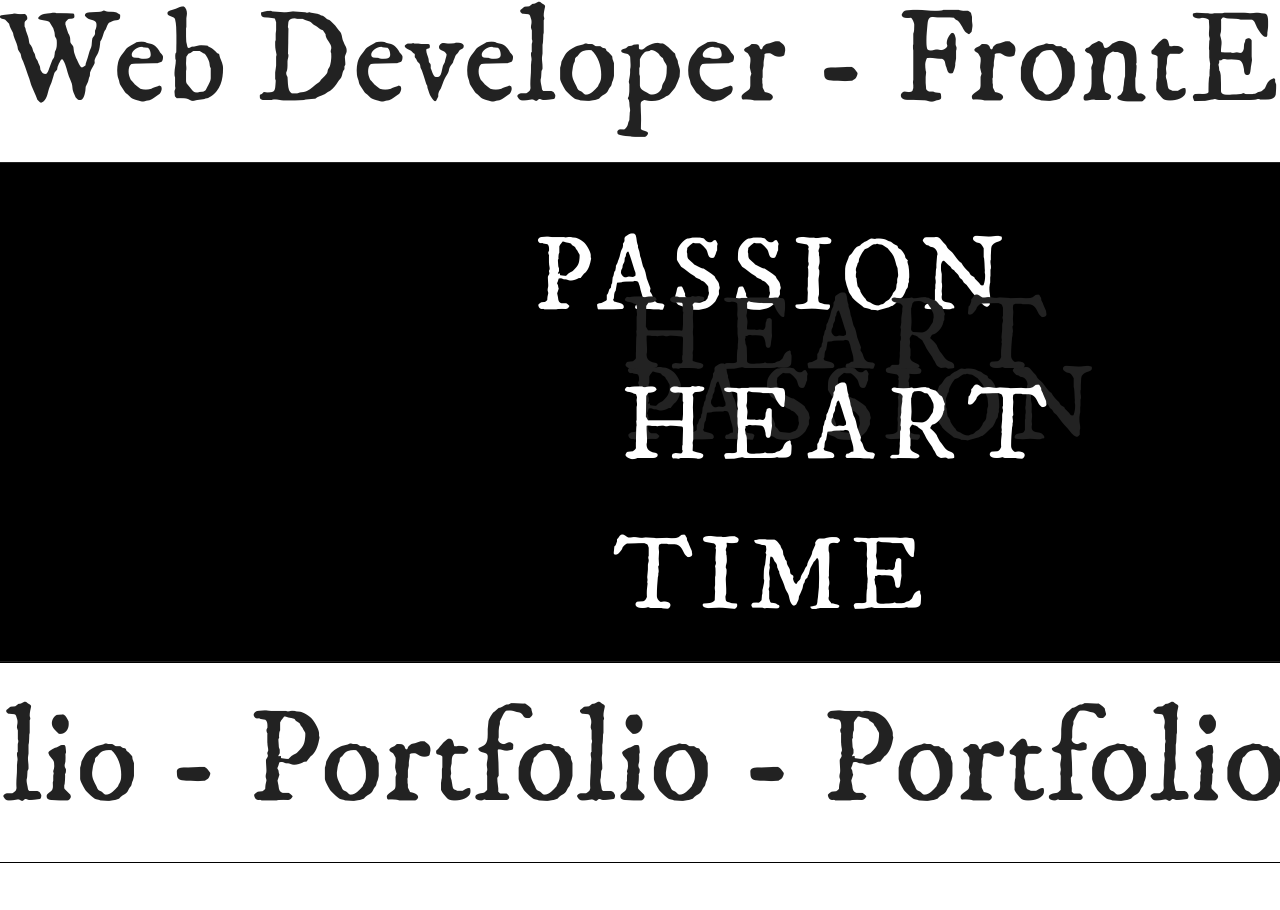
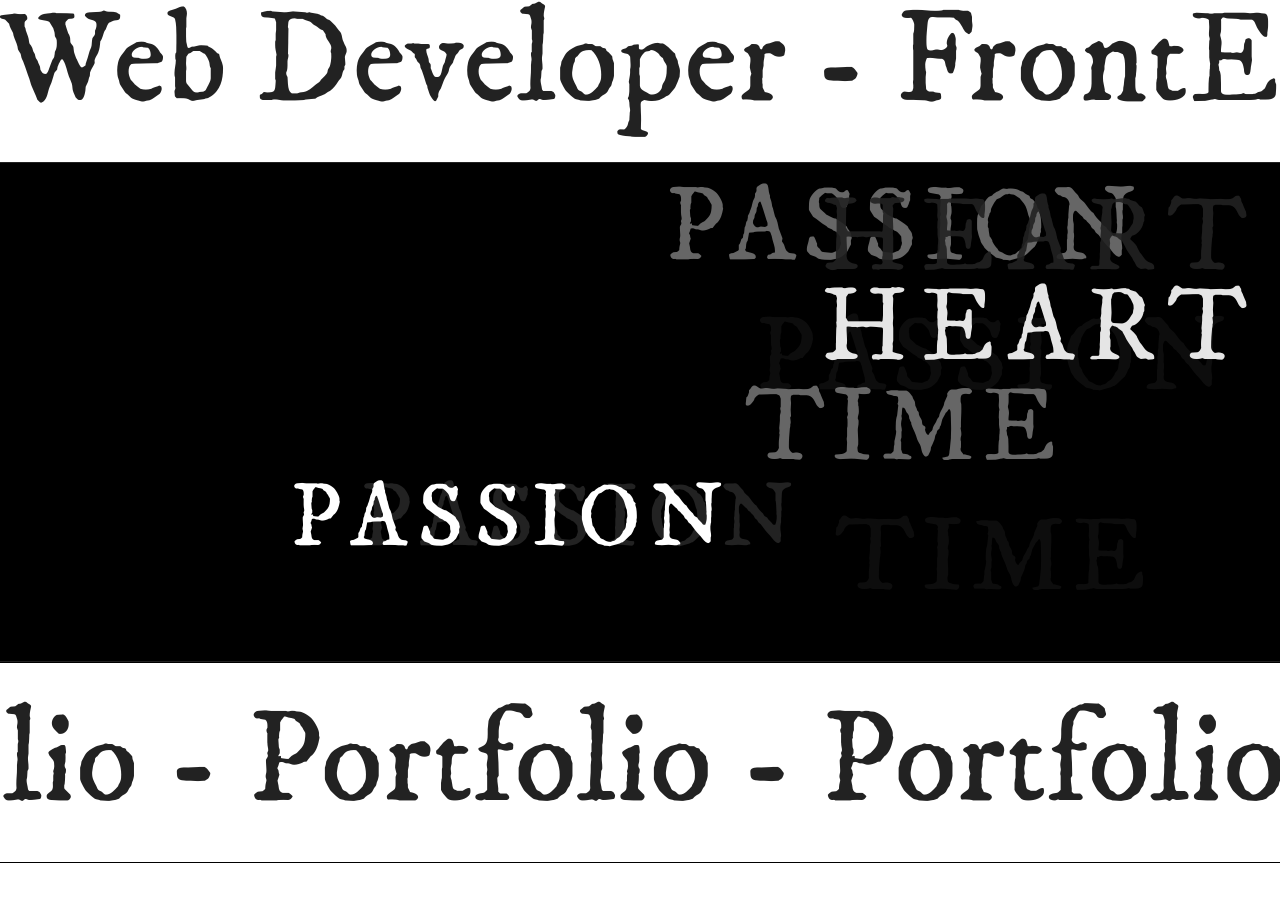
Before and after one commit to Matthave/frontEnd, a React (Create React App) app: page / in a window 1280 px wide. Shown: the part 1038-1948 px from the top of the page. Built offline with nearby package versions, Linux system fonts and the light colour scheme.

Commit message:
Gallery, AboutM, Portfolio styles change

```diff
--- a/src/components/Gallery.js
+++ b/src/components/Gallery.js
@@ -12,6 +12,16 @@ function Gallery() {
       <div className="gallery__passion gallery__obstinacy">
         <h2 className='gallery__text'>TIME</h2>
       </div>
+
+      <div className="gallery__passion gallery__passion duplicate">
+        <h2 className='gallery__text'>PASSION</h2>
+      </div>
+      <div className="gallery__passion gallery__heart duplicate">
+        <h2 className='gallery__text'>HEART</h2>
+      </div>
+      <div className="gallery__passion gallery__obstinacy duplicate">
+        <h2 className='gallery__text'>TIME</h2>
+      </div>
     </section>
   )
 }
--- a/src/css/style.css
+++ b/src/css/style.css
@@ -441,6 +441,27 @@ body {
           animation: textGallery 1.5s 1.5s step-start infinite both;
 }
 
+.gallery__passion.duplicate {
+  position: relative;
+  left: -10%;
+  -webkit-animation: textGallery 1.7s step-start infinite both;
+          animation: textGallery 1.7s step-start infinite both;
+}
+
+.gallery__heart.duplicate {
+  position: relative;
+  left: -215%;
+  -webkit-animation: textGallery 1.3s 0.8s step-start infinite both;
+          animation: textGallery 1.3s 0.8s step-start infinite both;
+}
+
+.gallery__obstinancy.duplicate {
+  position: relative;
+  left: -5%;
+  -webkit-animation: textGallery 1.8s 2s step-start infinite both;
+          animation: textGallery 1.8s 2s step-start infinite both;
+}
+
 @-webkit-keyframes textGallery {
   0% {
     letter-spacing: 0px;
@@ -589,57 +610,65 @@ body {
   }
 }
 
-@media (min-width: 1200px) {
+@media (min-width: 800px) {
   @-webkit-keyframes textGallery {
     0% {
       letter-spacing: 0px;
       text-shadow: 60px 20px #222;
       font-size: 5rem;
-      -webkit-transform: translateX(94px);
-              transform: translateX(94px);
+      -webkit-transform: translateX(288px);
+              transform: translateX(288px);
+      opacity: 1;
     }
     10% {
       letter-spacing: 0px;
       text-shadow: 70px 70px #222;
       -webkit-transform: translateX(0px);
               transform: translateX(0px);
+      opacity: 0.7;
     }
     20% {
       letter-spacing: 2px;
       text-shadow: 90px -110px #222;
-      -webkit-transform: translateX(68px);
-              transform: translateX(68px);
+      -webkit-transform: translateX(136px);
+              transform: translateX(136px);
+      opacity: 0;
     }
     30% {
       letter-spacing: 5px;
       text-shadow: -110px -50px #222;
-      -webkit-transform: translateX(-132px);
-              transform: translateX(-132px);
+      -webkit-transform: translateX(-254px);
+              transform: translateX(-254px);
+      opacity: 1;
     }
     40% {
       letter-spacing: 6px;
       text-shadow: 90px 130px #222;
-      -webkit-transform: translateX(132px);
-              transform: translateX(132px);
+      -webkit-transform: translateX(264px);
+              transform: translateX(264px);
+      opacity: 0.4;
     }
     50% {
       letter-spacing: 1px;
       text-shadow: -110px 130px #222;
       -webkit-transform: translateX(0px);
               transform: translateX(0px);
+      opacity: 1;
     }
     60% {
       letter-spacing: 2px;
       text-shadow: -50px -150px #222;
-      -webkit-transform: translateX(166px);
-              transform: translateX(166px);
+      -webkit-transform: translateX(332px);
+              transform: translateX(332px);
+      opacity: 0.5;
     }
     70% {
       letter-spacing: 12px;
       text-shadow: 0px -90px #222;
       font-size: 7rem;
-      -webkit-transform: translateX(200px);
-              transform: translateX(200px);
+      -webkit-transform: translateX(400px);
+              transform: translateX(400px);
+      opacity: 0.9;
     }
     80% {
       letter-spacing: 6px;
@@ -647,13 +676,15 @@ body {
       font-size: 13rem;
       -webkit-transform: translateX(0px);
               transform: translateX(0px);
+      opacity: 1;
     }
     90% {
       letter-spacing: 8px;
       text-shadow: -110px 0px #222;
       font-size: 4rem;
-      -webkit-transform: translateX(-132px);
-              transform: translateX(-132px);
+      -webkit-transform: translateX(-264px);
+              transform: translateX(-264px);
+      opacity: 0.3;
     }
     100% {
       letter-spacing: 10px;
@@ -661,6 +692,7 @@ body {
       font-size: 6rem;
       -webkit-transform: translateX(0px);
               transform: translateX(0px);
+      opacity: 1;
     }
   }
   @keyframes textGallery {
@@ -668,51 +700,59 @@ body {
       letter-spacing: 0px;
       text-shadow: 60px 20px #222;
       font-size: 5rem;
-      -webkit-transform: translateX(94px);
-              transform: translateX(94px);
+      -webkit-transform: translateX(288px);
+              transform: translateX(288px);
+      opacity: 1;
     }
     10% {
       letter-spacing: 0px;
       text-shadow: 70px 70px #222;
       -webkit-transform: translateX(0px);
               transform: translateX(0px);
+      opacity: 0.7;
     }
     20% {
       letter-spacing: 2px;
       text-shadow: 90px -110px #222;
-      -webkit-transform: translateX(68px);
-              transform: translateX(68px);
+      -webkit-transform: translateX(136px);
+              transform: translateX(136px);
+      opacity: 0;
     }
     30% {
       letter-spacing: 5px;
       text-shadow: -110px -50px #222;
-      -webkit-transform: translateX(-132px);
-              transform: translateX(-132px);
+      -webkit-transform: translateX(-254px);
+              transform: translateX(-254px);
+      opacity: 1;
     }
     40% {
       letter-spacing: 6px;
       text-shadow: 90px 130px #222;
-      -webkit-transform: translateX(132px);
-              transform: translateX(132px);
+      -webkit-transform: translateX(264px);
+              transform: translateX(264px);
+      opacity: 0.4;
     }
     50% {
       letter-spacing: 1px;
       text-shadow: -110px 130px #222;
       -webkit-transform: translateX(0px);
               transform: translateX(0px);
+      opacity: 1;
     }
     60% {
       letter-spacing: 2px;
       text-shadow: -50px -150px #222;
-      -webkit-transform: translateX(166px);
-              transform: translateX(166px);
+      -webkit-transform: translateX(332px);
+              transform: translateX(332px);
+      opacity: 0.5;
     }
     70% {
       letter-spacing: 12px;
       text-shadow: 0px -90px #222;
       font-size: 7rem;
-      -webkit-transform: translateX(200px);
-              transform: translateX(200px);
+      -webkit-transform: translateX(400px);
+              transform: translateX(400px);
+      opacity: 0.9;
     }
     80% {
       letter-spacing: 6px;
@@ -720,13 +760,15 @@ body {
       font-size: 13rem;
       -webkit-transform: translateX(0px);
               transform: translateX(0px);
+      opacity: 1;
     }
     90% {
       letter-spacing: 8px;
       text-shadow: -110px 0px #222;
       font-size: 4rem;
-      -webkit-transform: translateX(-132px);
-              transform: translateX(-132px);
+      -webkit-transform: translateX(-264px);
+              transform: translateX(-264px);
+      opacity: 0.3;
     }
     100% {
       letter-spacing: 10px;
@@ -734,6 +776,7 @@ body {
       font-size: 6rem;
       -webkit-transform: translateX(0px);
               transform: translateX(0px);
+      opacity: 1;
     }
   }
 }
@@ -1253,10 +1296,26 @@ body {
     width: 500px;
     height: 500px;
     margin: auto;
-    background-color: #222;
+    background: linear-gradient(45deg, #333333 0%, #222222 100%);
     z-index: 1;
   }
   .aboutM__headingContainer:after {
+    content: '';
+    position: absolute;
+    top: 50%;
+    left: 50%;
+    -webkit-transform: translate(-50%, -50%) rotate(90deg);
+            transform: translate(-50%, -50%) rotate(90deg);
+    background-color: #111;
+    width: 415px;
+    height: 415px;
+    -webkit-clip-path: polygon(50% 0%, 95% 25%, 95% 75%, 50% 100%, 5% 75%, 5% 25%);
+            clip-path: polygon(50% 0%, 95% 25%, 95% 75%, 50% 100%, 5% 75%, 5% 25%);
+    z-index: -1;
+    -webkit-animation: bigger 15s linear infinite;
+            animation: bigger 15s linear infinite;
+  }
+  .aboutM__headingContainer:before {
     content: '';
     position: absolute;
     top: 50%;
@@ -1268,7 +1327,7 @@ body {
     height: 495px;
     -webkit-clip-path: polygon(50% 0%, 95% 25%, 95% 75%, 50% 100%, 5% 75%, 5% 25%);
             clip-path: polygon(50% 0%, 95% 25%, 95% 75%, 50% 100%, 5% 75%, 5% 25%);
-    z-index: -1;
+    z-index: 0;
   }
 }
 
@@ -1296,8 +1355,6 @@ body {
   font-family: "IM Fell DW Pica";
   color: #222;
   white-space: pre;
-  -webkit-animation: passTitle 15s infinite linear;
-          animation: passTitle 15s infinite linear;
 }
 
 @media (min-width: 460px) {
@@ -1329,8 +1386,6 @@ body {
   font-family: "IM Fell DW Pica";
   color: white;
   white-space: pre;
-  -webkit-animation: passFrontTitle 15s infinite linear;
-          animation: passFrontTitle 15s infinite linear;
 }
 
 @media (min-width: 460px) {
@@ -1528,6 +1583,36 @@ body {
   border: 1px black solid;
 }
 
+@-webkit-keyframes bigger {
+  0% {
+    width: 415px;
+    height: 415px;
+  }
+  50% {
+    width: 600px;
+    height: 600px;
+  }
+  100% {
+    width: 415px;
+    height: 415px;
+  }
+}
+
+@keyframes bigger {
+  0% {
+    width: 415px;
+    height: 415px;
+  }
+  50% {
+    width: 600px;
+    height: 600px;
+  }
+  100% {
+    width: 415px;
+    height: 415px;
+  }
+}
+
 .technology {
   margin-top: 75px;
   opacity: 0;
@@ -1677,7 +1762,7 @@ body {
   -webkit-box-direction: normal;
       -ms-flex-direction: column;
           flex-direction: column;
-  max-width: 1024px;
+  max-width: 1100px;
   margin: 50px auto;
   padding: 50px 0px;
 }
@@ -1713,6 +1798,13 @@ body {
   transition: transform 0.2s linear, -webkit-transform 0.2s linear;
 }
 
+@media (min-width: 640px) {
+  .work {
+    width: 340px;
+    height: 340px;
+  }
+}
+
 @media (min-width: 1024px) {
   .work:hover {
     background: #fff;
@@ -1736,6 +1828,13 @@ body {
   background-size: cover;
 }
 
+@media (min-width: 640px) {
+  .work::before {
+    width: 335px;
+    height: 335px;
+  }
+}
+
 .work__trainer::before {
   background-image: url("../IMG/trainerSite.png");
 }
@@ -1819,6 +1918,12 @@ body {
   text-align: center;
 }
 
+@media (min-width: 1024px) {
+  .work__text {
+    font-size: 2.5rem;
+  }
+}
+
 .cover {
   -webkit-clip-path: polygon(50% 0%, 95% 25%, 95% 75%, 50% 100%, 5% 75%, 5% 25%);
           clip-path: polygon(50% 0%, 95% 25%, 95% 75%, 50% 100%, 5% 75%, 5% 25%);
@@ -1829,13 +1934,21 @@ body {
           transform: translate(-50%, -50%);
   width: 285px;
   height: 285px;
-  background: linear-gradient(-45deg, black 40%, rgba(0, 0, 0, 0.8) 100%);
+  background: linear-gradient(-45deg, black 40%, black 100%);
   z-index: 999;
   line-height: 285px;
   -webkit-transition: 0.2s linear;
   transition: 0.2s linear;
 }
 
+@media (min-width: 640px) {
+  .cover {
+    width: 335px;
+    height: 335px;
+    line-height: 335px;
+  }
+}
+
 @media (min-width: 1024px) {
   .cover:hover {
     opacity: 0;
--- a/src/sass/_about.scss
+++ b/src/sass/_about.scss
@@ -47,19 +47,32 @@
       width:500px;
       height: 500px;
       margin: auto;
-      background-color: #222;
+      background: linear-gradient(45deg, rgba(51,51,51,1) 0%, rgba(34,34,34,1) 100%);
       z-index: 1;
       &:after{
         content: '';
         position: absolute;
         top:50%;
         left:50%;
-        transform: translate(-50%,-50%);
+        transform: translate(-50%,-50%) rotate(90deg);
+        background-color: #111;
+        width:415px;
+        height: 415px;
+        clip-path: polygon(50% 0%, 95% 25%, 95% 75%, 50% 100%, 5% 75%, 5% 25%);
+        z-index: -1;
+        animation: bigger 15s linear infinite;
+      }
+      &:before{
+        content: '';
+        position: absolute;
+        top:50%;
+        left:50%;
+        transform: translate(-50%, -50%);
         background-color: black;
         width:495px;
         height: 495px;
         clip-path: polygon(50% 0%, 95% 25%, 95% 75%, 50% 100%, 5% 75%, 5% 25%);
-        z-index: -1;
+        z-index: 0;
       }
     }
   }
@@ -84,7 +97,6 @@
     font-family: $default-font;
     color:#222;
     white-space: pre;
-    animation: passTitle 15s infinite linear;
     @include mq(xsmall){
       font-size:5rem;
     }
@@ -107,7 +119,6 @@
     font-family: $default-font;
     color:white;
     white-space: pre;
-    animation: passFrontTitle 15s infinite linear;
     @include mq(xsmall){
       font-size:3rem;
     }
@@ -212,3 +223,18 @@ color: #fff;
     }
   }
 }
+
+@keyframes bigger {
+  0%{
+    width:415px;
+    height: 415px;
+  }
+  50%{
+    width:600px;
+    height: 600px;
+  }
+  100%{
+    width:415px;
+    height: 415px;
+  }
+}
--- a/src/sass/_gallery.scss
+++ b/src/sass/_gallery.scss
@@ -38,6 +38,24 @@ animation: textGallery 1.5s 1s step-start infinite both;
 animation: textGallery 1.5s 1.5s step-start infinite both;
 }
 
+
+.gallery__passion.duplicate {
+position: relative;
+left:-10%;
+animation: textGallery 1.7s step-start infinite both;
+}
+
+.gallery__heart.duplicate{
+position: relative;
+left: -215%;
+animation: textGallery 1.3s 0.8s step-start infinite both;
+}
+
+.gallery__obstinancy.duplicate{
+position: relative;
+left: -5%;
+animation: textGallery 1.8s 2s step-start infinite both;
+}
 
 @keyframes textGallery{
     0%{
@@ -102,67 +120,78 @@ animation: textGallery 1.5s 1.5s step-start infinite both;
     }
 }
 
-@include mq(xlarge){
+@include mq(medium){
     @keyframes textGallery{
         0%{
             letter-spacing: 0px;
             text-shadow: 60px 20px #222;
             font-size: 5rem;
-            transform:translateX(94px);
+            transform:translateX(288px);
+            opacity: 1;
         }
         10%{
             letter-spacing: 0px;
             text-shadow: 70px 70px #222;
             transform:translateX(0px);
+            opacity: 0.7;
         }
         20%{
             letter-spacing: 2px;
             text-shadow: 90px -110px #222;
-            transform:translateX(68px);
+            transform:translateX(136px);
+            opacity: 0;
         }
         30%{
             letter-spacing: 5px;
             text-shadow: -110px -50px #222;
-            transform:translateX(-132px);
+            transform:translateX(-254px);
+            opacity: 1;
         }
         40%{
             letter-spacing: 6px;
             text-shadow: 90px 130px #222;
-            transform:translateX(132px);
+            transform:translateX(264px);
+            opacity: 0.4;
         }
         50%{
             letter-spacing: 1px;
             text-shadow: -110px 130px #222;
             transform:translateX(0px);
+            opacity: 1;
         }
         60%{
             letter-spacing: 2px;
             text-shadow: -50px -150px #222;
-            transform:translateX(166px);
+            transform:translateX(332px);
+            opacity: 0.5;
         }
         70%{
             letter-spacing: 12px;
             text-shadow: 0px -90px #222;
             font-size: 7rem;
-            transform:translateX(200px);
+            transform:translateX(400px);
+            opacity:0.9
         }
         80%{
             letter-spacing: 6px;
             text-shadow: 0px 70px #222;
             font-size: 13rem;
             transform:translateX(0px);
+            opacity: 1;
         }
         90%{
             letter-spacing: 8px;
             text-shadow: -110px 0px #222;
             font-size: 4rem;
-            transform:translateX(-132px);
+            transform:translateX(-264px);
+            opacity: 0.3;
         }
         100%{
             letter-spacing: 10px;
             text-shadow: 70px 0px #222;
             font-size: 6rem;
             transform:translateX(0px);
+            opacity: 1;
         }
     }
 }
--- a/src/sass/_portfolio.scss
+++ b/src/sass/_portfolio.scss
@@ -20,7 +20,7 @@ color: #fff;
 .worksContainer{
   display: flex;
   flex-direction: column;
-  max-width: 1024px;
+  max-width: 1100px;
   margin:50px auto;
   padding: 50px 0px;
   // overflow: hidden;
@@ -43,6 +43,10 @@ color: #fff;
   cursor: pointer;
   text-decoration: none;
   transition: transform 0.2s linear;
+  @include mq(small){
+    width:340px;
+    height:340px;
+  }
   &:hover{
     @include mq(large){
       background: #fff;
@@ -62,6 +66,10 @@ color: #fff;
   height: 285px;
   background-repeat: no-repeat;
   background-size: cover;
+  @include mq(small){
+    width:335px;
+    height:335px;
+  }
 }
 
 .work__trainer::before{
@@ -128,6 +136,9 @@ transition:top 1s, left 1s, transform 0.2s;
   color:#fff;
   z-index: 1000;
   text-align: center;
+  @include mq(large){
+    font-size: 2.5rem;
+  }
 }
 
 
@@ -139,13 +150,18 @@ transition:top 1s, left 1s, transform 0.2s;
   transform: translate(-50%,-50%);
   width:285px;
   height:285px;
-  background: linear-gradient(-45deg, rgba(0,0,0,1) 40%, rgba(0,0,0,0.8) 100%);
+  background: linear-gradient(-45deg, rgba(0,0,0,1) 40%, rgba(0,0,0,1) 100%);
   z-index: 999;
   line-height: 285px;
   transition: 0.2s linear;
+  @include mq(small){
+    width:335px;
+    height:335px;
+    line-height: 335px;
+  }
   &:hover{
     @include mq(large){
-      opacity: 0;
+      opacity:0;
     }
   }
 }
```
Also changed, not shown: 1 other file (tests, documents, lock files or other folders).
